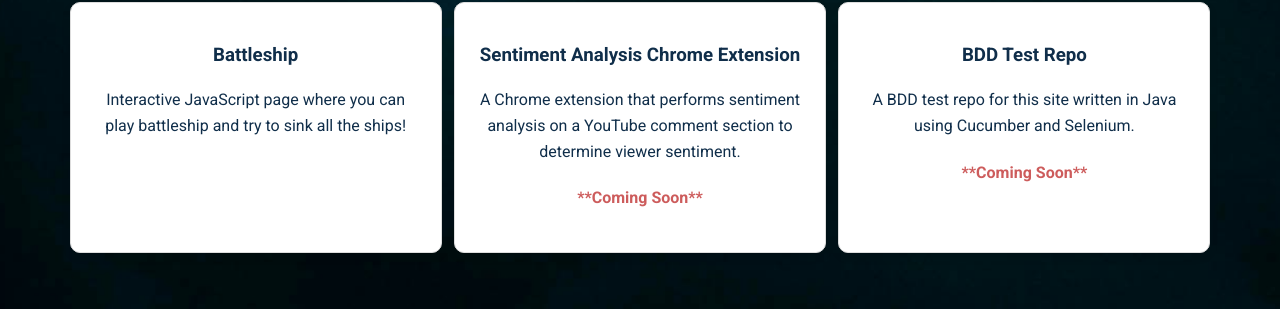
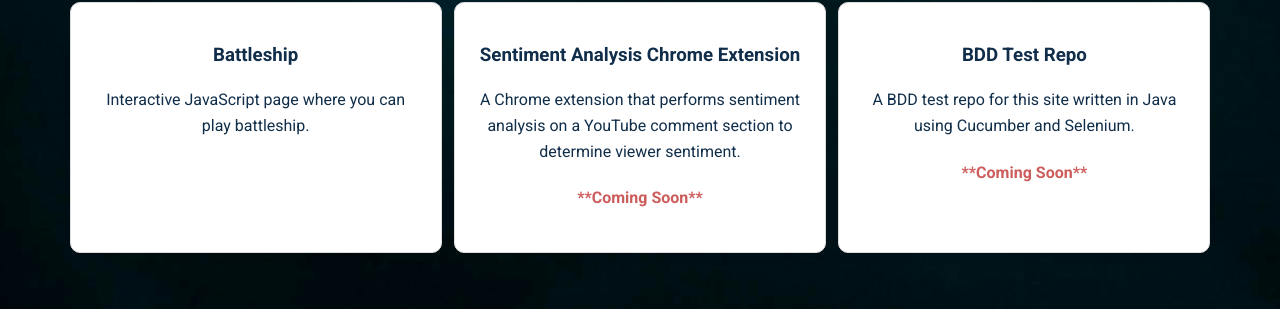
Before and after one commit to haydenubanx/portfolio_website, a PHP site: page / in a window 1280 px wide. Shown: the part 1835-2144 px from the top of the page. Run offline with PHP 8.4, Linux system fonts and the light colour scheme; the visitor is signed in with stand-in values (Sample User, id 1); data that the repository does not hold is empty; some libraries are stand-ins or nearby versions.

Commit message:
Updated text on home page

```diff
--- a/HTMLStructure/includes/Home.php
+++ b/HTMLStructure/includes/Home.php
@@ -423,12 +423,11 @@
     <div class="portfolio-cards">
         <a href="index.php?clicked=battleship" class="project-card">
             <h3>Battleship</h3>
-            <p>Interactive JavaScript page where you can play battleship and try to sink all the ships!</p>
+            <p>Interactive JavaScript page where you can play battleship.</p>
         </a>
         <a href="#" class="project-card">
             <h3>Sentiment Analysis Chrome Extension</h3>
-            <p>A Chrome extension that performs sentiment analysis on a YouTube comment section to determine viewer
-                sentiment.</p>
+            <p>A Chrome extension that performs sentiment analysis on a YouTube comment section to determine viewer sentiment.</p>
             <h4 class="coming-soon">**Coming Soon**</h4>
         </a>
         <a href="#" class="project-card">
```
